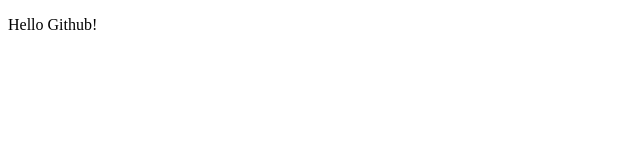
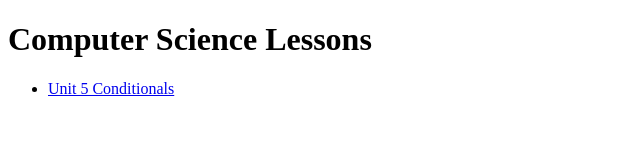
Before and after one commit to Jaci-P/Jaci-P.github.io, a plain HTML site: page index.html in a window 1280 px wide. Shown: the whole page, without its empty margins (0-640 px from the left). Drawn offline with Linux system fonts and the light colour scheme.

Commit message:
Update index.html

```diff
--- a/index.html
+++ b/index.html
@@ -7,6 +7,11 @@
     <title>Document</title>
 </head>
 <body>
-    <p>Hello Github!</p>
+    <h1>Computer Science Lessons</h1>
+    <ul>
+        <li>
+            <a href="/U5_Conditionals/conditionals.html">Unit 5 Conditionals</a>
+        </li>
+    </ul>
 </body>
 </html>
```
